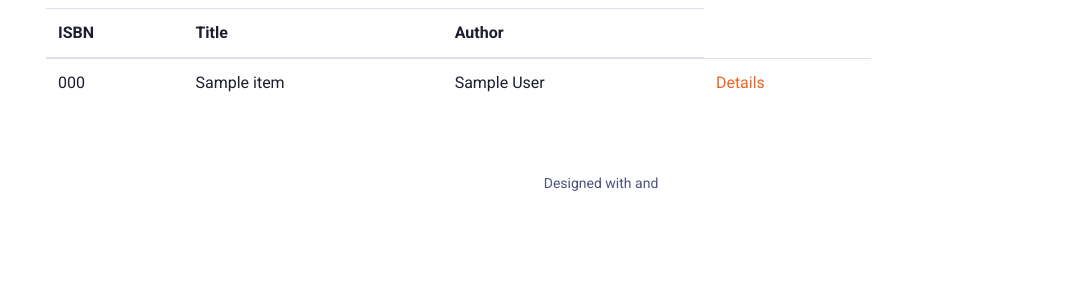
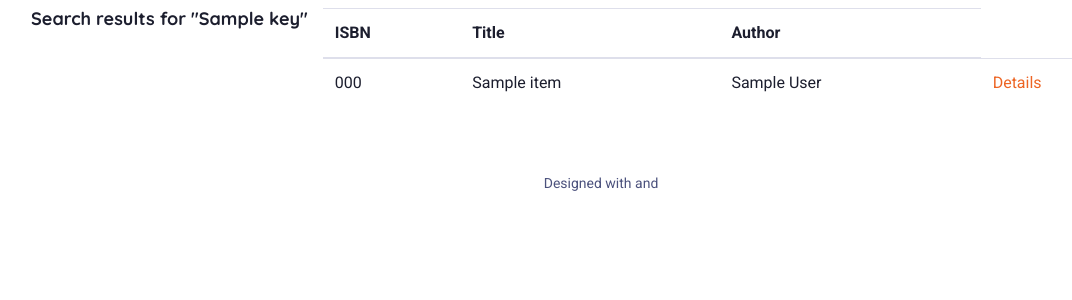
Before and after one commit to ElshadaiK/Page-and-pen-hub, a Flask app: template templates/list.html in a window 1280 px wide. Shown: the part 72-372 px from the top of the page, without its empty margins (39-1111 px from the left). Run offline with Flask 2, Linux system fonts and the light colour scheme; the template is opened without the code that fills it: most values are stand-ins (such as "Sample title", 1, 10 or a date in 2020); some libraries are stand-ins or nearby versions.

```diff
--- a/application.py
+++ b/application.py
@@ -112,7 +112,7 @@ def home():
         if query is None:
             flash(f'Search field can not be empty', 'danger')
         try:
-            result = db.execute("SELECT * FROM books WHERE LOWER(isbn) LIKE :query OR LOWER(title) LIKE :query OR LOWER(author) LIKE :query", {"query": "%" + query.lower() + "%"}).fetchall()
+            result = db.execute("SELECT * FROM books WHERE LOWER(isbn) LIKE :query OR LOWER(title) LIKE :query OR LOWER(author) LIKE :query ", {"query": "%" + query.lower() + "%"}).fetchall()
         except Exception as e:
             flash(f'Conection Error', 'warning')
             return render_template("home.html", books=books)
@@ -120,7 +120,7 @@ def home():
             flash(f'Your query did not match any documents', 'danger')
             return render_template("home.html", books=books)
 
-        return render_template("list.html", result=result)
+        return render_template("list.html", result=result, key=query)
 
 
 @app.route('/register', methods=['GET', 'POST'])
--- a/templates/list.html
+++ b/templates/list.html
@@ -3,6 +3,7 @@
 {% block content %}
 <div class="container mt-5">
   <div class="row mt-6">
+  <h4 class="item-heading">Search results for "{{key}}"</h4>
       <div class="col-md-9 col-sm-12">
         <table class="table .list">
           <thead>
```
Also changed, not shown: 1 other file.
